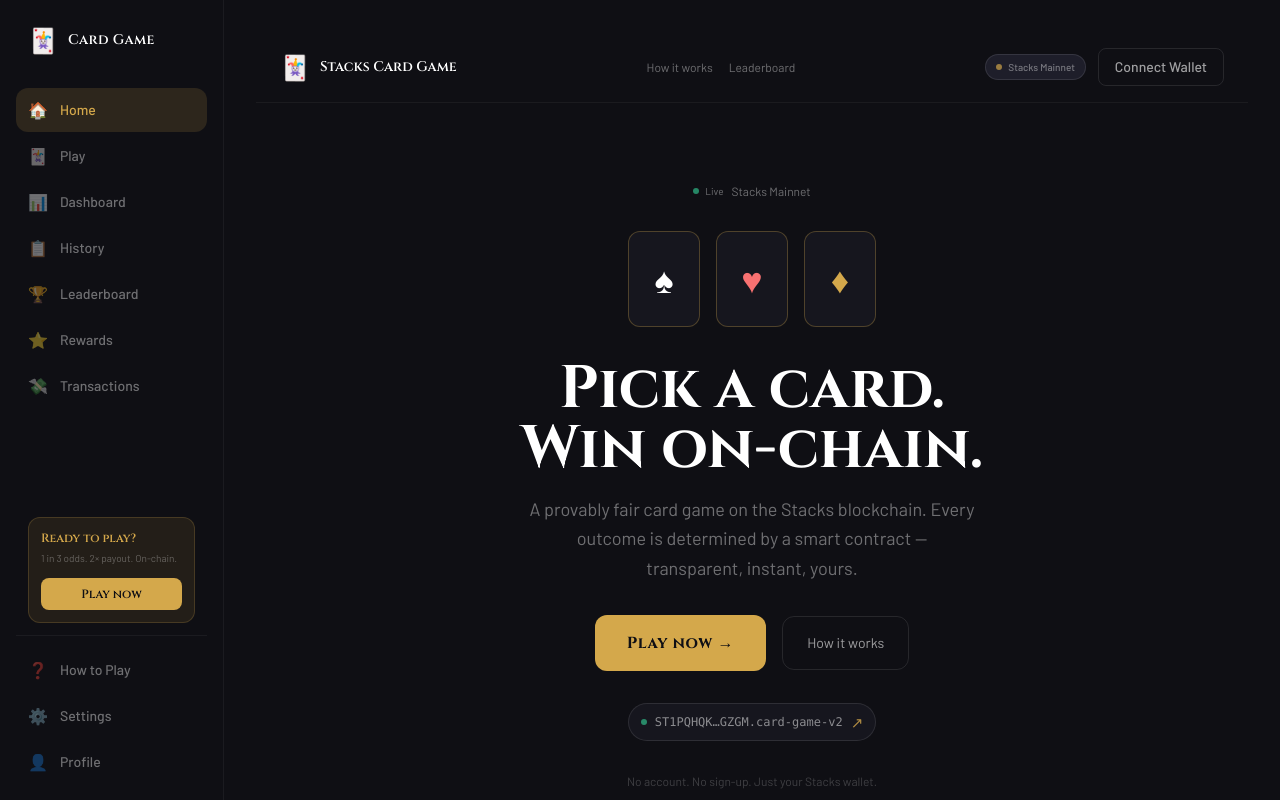
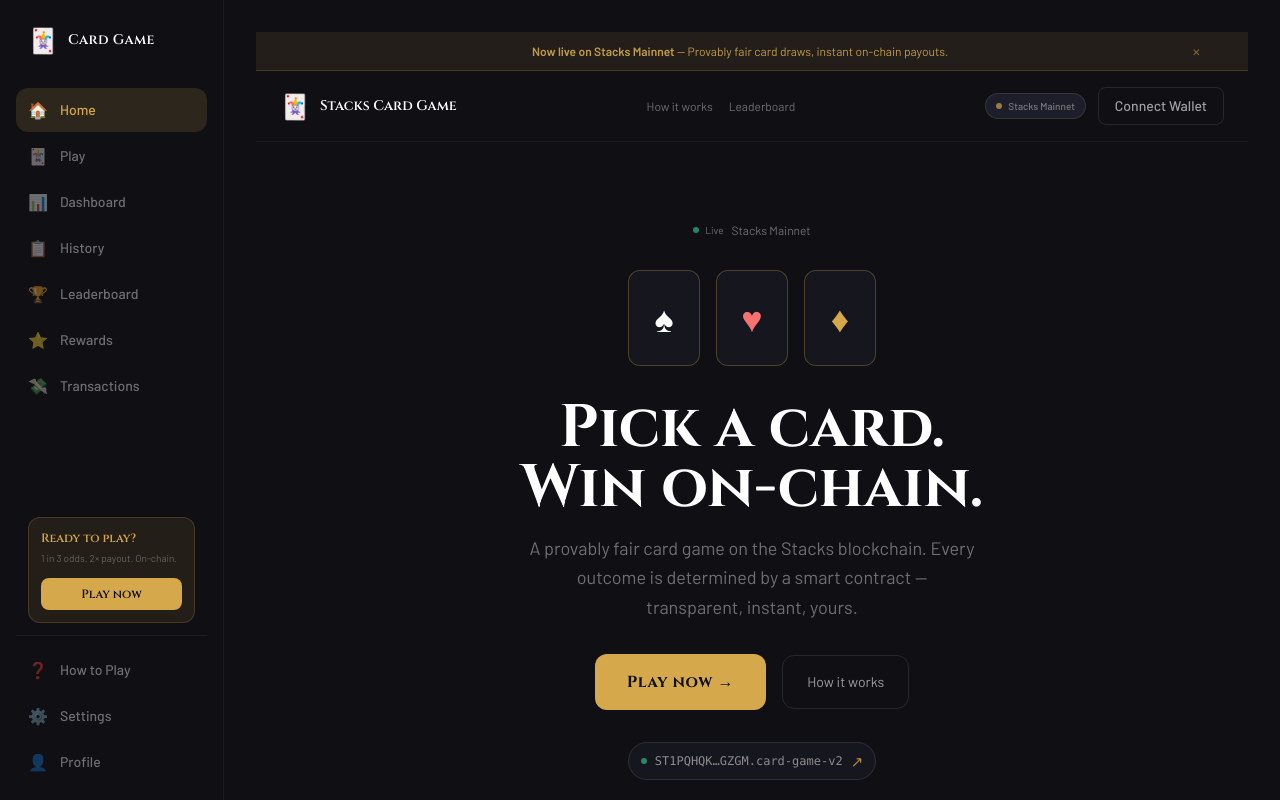
Before and after one commit to TheDEV111/Card-Simulation, a React (Vite) app: page / in a window 1280 px wide. Shown: the top 800 px of the page. Built offline with nearby package versions, Linux system fonts and the light colour scheme; what @stacks/connect would draw is missing.

Commit message:
feat(pages): wire scroll progress and announcement banner into LandingPage

```diff
--- a/src/pages/LandingPage.jsx
+++ b/src/pages/LandingPage.jsx
@@ -1,3 +1,5 @@
+import LandingScrollProgress from "../components/landing/LandingScrollProgress";
+import LandingAnnouncementBanner from "../components/landing/LandingAnnouncementBanner";
 import LandingNav from "../components/landing/LandingNav";
 import LandingHero from "../components/landing/LandingHero";
 import LandingTrustBar from "../components/landing/LandingTrustBar";
@@ -13,6 +15,8 @@ import LandingCTA from "../components/landing/LandingCTA";
 export default function LandingPage() {
   return (
     <div className="min-h-screen bg-surface text-white">
+      <LandingScrollProgress />
+      <LandingAnnouncementBanner />
       <LandingNav />
       <LandingHero />
       <LandingTrustBar />
```
